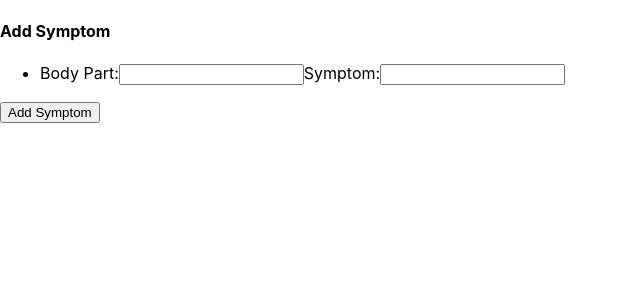
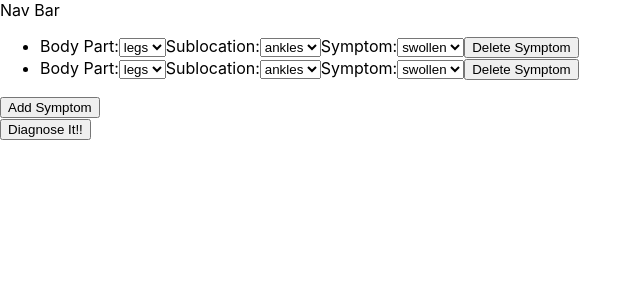
Before and after one commit to nvTwistt/final_project, a React (Create React App) app: page / in a window 1280 px wide. Shown: the top 300 px of the page, without its empty margins (0-642 px from the left). Built offline with nearby package versions, Linux system fonts and the light colour scheme.

Commit message:
symptom form can now add and delete symptoms from form

```diff
--- a/package.json
+++ b/package.json
@@ -6,6 +6,7 @@
     "@testing-library/jest-dom": "^5.14.1",
     "@testing-library/react": "^11.2.7",
     "@testing-library/user-event": "^12.8.3",
+    "axios": "^0.21.1",
     "react": "^17.0.2",
     "react-dom": "^17.0.2",
     "react-scripts": "4.0.3",
--- a/src/components/App.js
+++ b/src/components/App.js
@@ -1,17 +1,18 @@
-import '../styles/App.css';
-import SymptomList from './SymptomList'
-import Button from './Button'
+import "../styles/App.css";
+import SymptomList from "./SymptomList";
+import Button from "./Button";
+
 
 function App(props) {
 
   return (
     <div className="App">
-      <header className="App-header">
-        <container>
-          <SymptomList/>
-          <Button>Add Symptom</Button>
-        </container>
-      </header>
+      <header className="App-header"></header>
+      <nav>Nav Bar</nav>
+      <container>
+        <SymptomList />
+        <Button>Diagnose It!!</Button>
+      </container>
     </div>
   );
 }
--- a/src/components/SymptomItem.js
+++ b/src/components/SymptomItem.js
@@ -1,20 +1,34 @@
 import React, { useEffect, useState } from "react";
+import Button from "./Button";
 // import "components/style.css";
+
 
 export default function symptomForm(props) {
   //need to get symptoms for each body part from API
   //for now will hard code
+  console.log(props)
 
   return (
     <li>
       <label>
         Body Part:
-        <input type="text" name="body-part" />
+        <select>
+          <option value="legs">legs</option>
+        </select>
+      </label>
+      <label>
+        Sublocation:
+        <select>
+          <option value="ankles">ankles</option>
+        </select>
       </label>
       <label>
         Symptom:
-        <input type="text" name="symptom" />
+        <select>
+          <option value="swollen">swollen</option>
+        </select>
       </label>
+      <Button onClick={()=>props.delSymptom(props.index)}>Delete Symptom</Button>
     </li>
   );
 }
--- a/src/components/SymptomList.js
+++ b/src/components/SymptomList.js
@@ -1,14 +1,33 @@
 import React, { useEffect, useState } from "react";
 // import "components/style.css";
 import SymptomItem from "./SymptomItem";
+import Button from "./Button";
 
-export default function SymptomForm(props) {
+export default function SymptomList(props) {
+  const [symptomList, setSymptomList] = useState([1, 2]);
+
+  const addToSymptomList = () => {
+    symptomList.push(symptomList.length + 1);
+    console.log(symptomList);
+    setSymptomList([...symptomList]);
+  };
+
+  const deleteFromSymptomsList = (index) => {
+    symptomList.splice(index, 1);
+    setSymptomList([...symptomList]);
+  };
 
   return (
-
-    <section className="interviewers">
-      <h4>Add Symptom</h4>
-      <ul ><SymptomItem/></ul>
+    <section>
+      <ul>
+        {symptomList.map((list, index) => {
+          return (
+            <SymptomItem index={index} delSymptom={deleteFromSymptomsList} />
+          );
+        })}
+        {/* <SymptomItem /> */}
+      </ul>
+      <Button onClick={addToSymptomList}>Add Symptom</Button>
     </section>
   );
 }
```
Also changed, not shown: src/components/helpers/selectors.js (added, +32 -0 lines), 1 other file (tests, documents, lock files or other folders).
